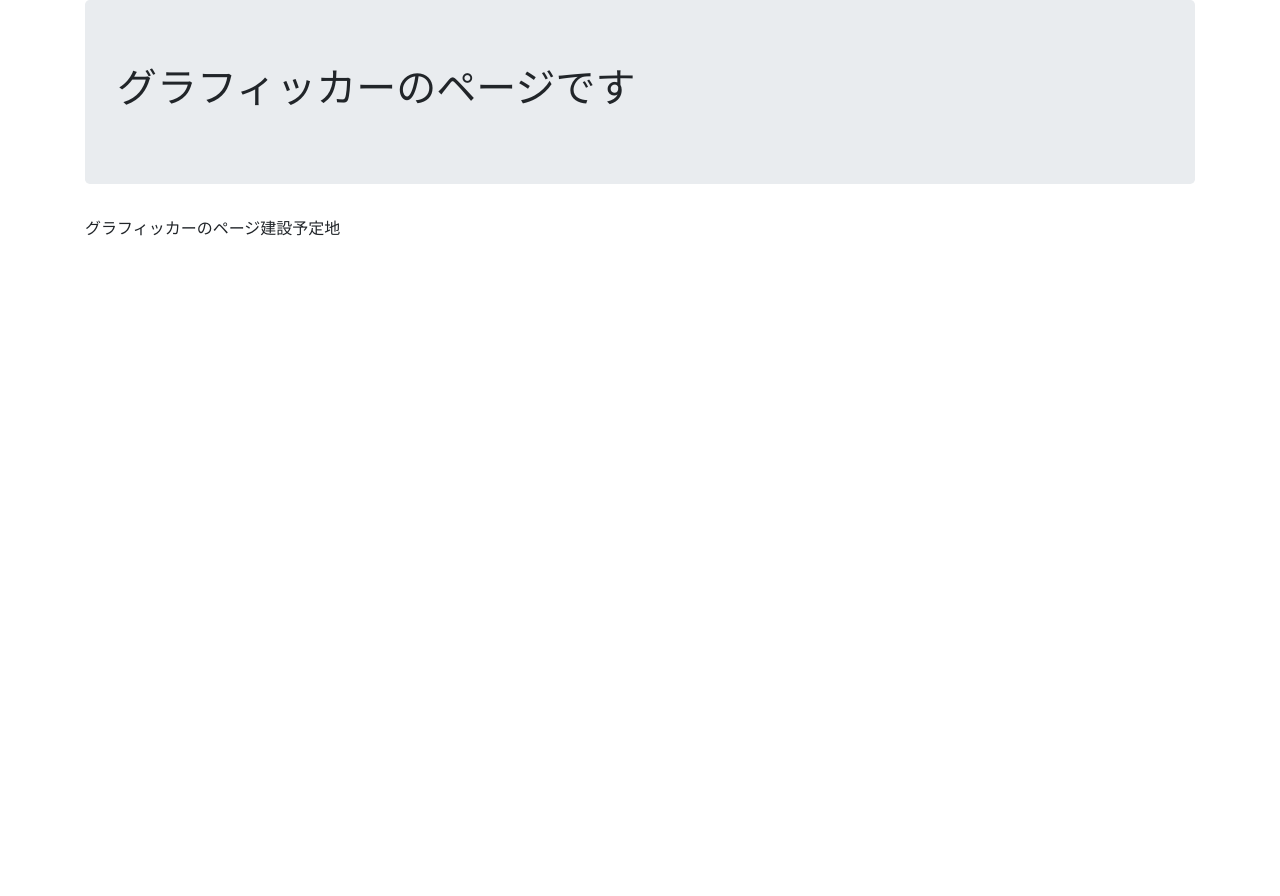
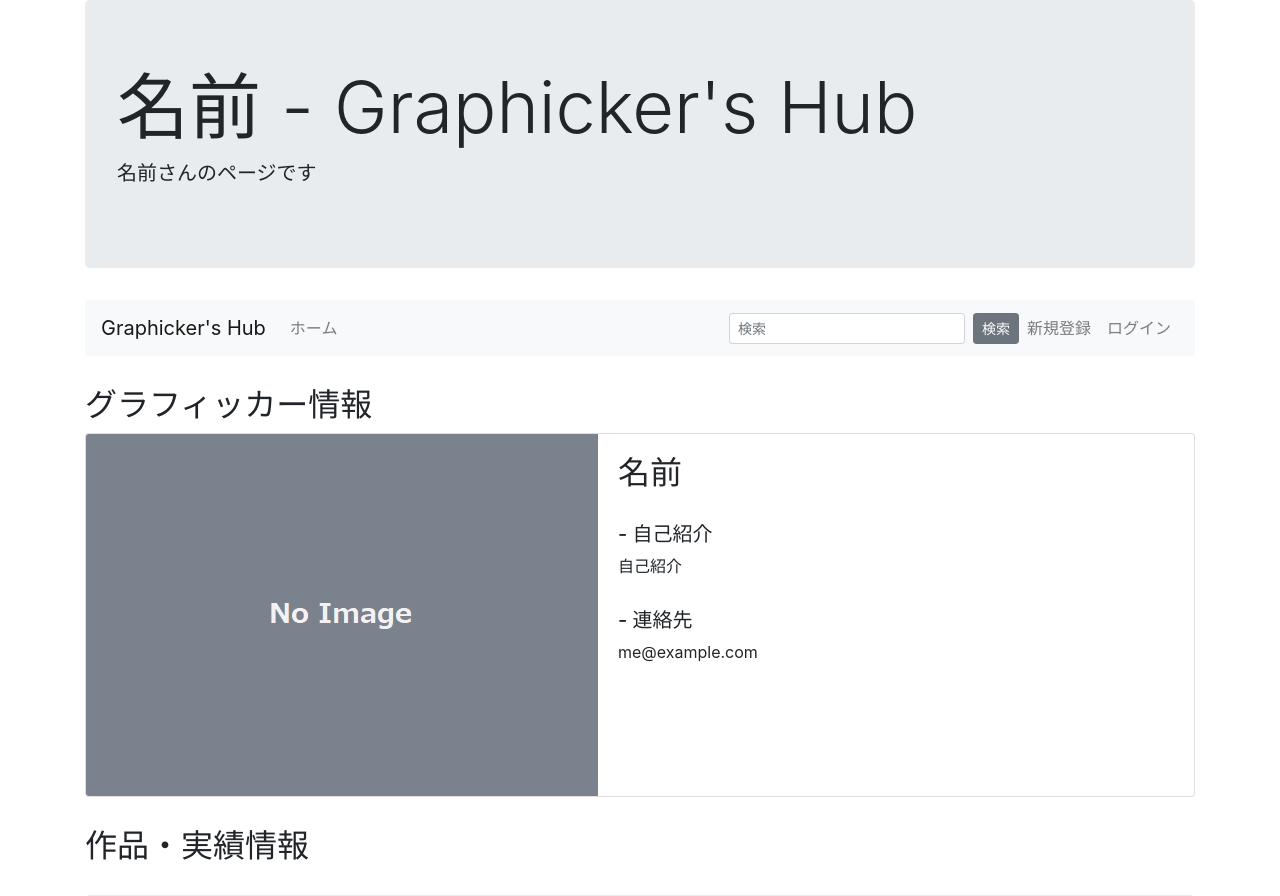
Before and after one commit to codeforyouth/graphickers-hub-client, a Nuxt app: page /graphicker/1 in a window 1280 px wide. Shown: the top 896 px of the page. Before the commit the page ends 800 px from the top, so only its background shows below. Built offline with nearby package versions, Linux system fonts and the light colour scheme; no server answers.

Commit message:
途中まで

```diff
--- a/components/pages/navbar.vue
+++ b/components/pages/navbar.vue
@@ -29,7 +29,7 @@
               }}</em>
             </template>
             <b-dropdown-item :to="mypage">グラフィッカー情報</b-dropdown-item>
-            <b-dropdown-item href="#">実績情報</b-dropdown-item>
+            <b-dropdown-item :to="myworks">作品・実績情報</b-dropdown-item>
             <b-dropdown-item @click="logout">ログアウト</b-dropdown-item>
           </b-nav-item-dropdown>
           <b-navbar-nav v-else right>
@@ -65,7 +65,8 @@ export default Vue.extend({
     return {
       isOpenLoginModal: false,
       visible: false,
-      mypage: 'mypage'
+      mypage: '/mypage',
+      myworks: '/myworks'
     }
   },
   computed: {
--- a/pages/graphicker/_id/index.vue
+++ b/pages/graphicker/_id/index.vue
@@ -1,11 +1,72 @@
 <template>
-  <div class="container">
-    <header class="jumbotron">
-      <h1>グラフィッカーのページです</h1>
-    </header>
+  <b-container>
+    <b-jumbotron :header="title" :lead="leadMessage" />
+    <navbar />
     <main>
-      <p>グラフィッカーのページ建設予定地</p>
+      <section>
+        <h2>グラフィッカー情報</h2>
+        <b-card img-src="/noimage.png" img-left>
+          <b-card-text>
+            <h2 class="name">{{ graphicker.name }}</h2>
+            <section class="self-introduction">
+              <h5>- 自己紹介</h5>
+              <p>{{ graphicker.introduction }}</p>
+            </section>
+            <section class="contact">
+              <h5>- 連絡先</h5>
+              <p>{{ graphicker.email }}</p>
+            </section>
+          </b-card-text>
+        </b-card>
+      </section>
+      <section>
+        <h2>作品・実績情報</h2>
+      </section>
     </main>
-    <footer></footer>
-  </div>
+    <pageFooter />
+  </b-container>
 </template>
+
+<style>
+.name {
+  margin-bottom: 20px;
+}
+section {
+  margin: 30px 0 0 0;
+}
+</style>
+
+<script>
+import Vue from 'vue'
+import { mapActions, mapState } from 'vuex'
+import navbar from '~/components/pages/navbar.vue'
+import pageFooter from '~/components/pages/pageFooter.vue'
+
+export default Vue.extend({
+  components: {
+    navbar,
+    pageFooter
+  },
+  computed: {
+    title() {
+      return this.graphicker.name + " - Graphicker's Hub"
+    },
+    leadMessage() {
+      return this.graphicker.name + 'さんのページです'
+    },
+    ...mapState('graphickers', {
+      graphicker: 'graphicker',
+      ErrorMessage: 'ErrorMessage',
+      isError: 'isError'
+    })
+  },
+  mounted() {
+    this.getOne({ id: this.$route.params.id })
+  },
+  methods: {
+    ...mapActions('graphickers', {
+      getOne: 'fetchGraphicker'
+    })
+  }
+})
+</script>
--- /dev/null
+++ b/pages/myworks.vue
@@ -0,0 +1,66 @@
+<template>
+  <b-container>
+    <b-jumbotron
+      header="MyWorks - Graphicker's Hub"
+      lead="作品・実績情報ページです"
+    />
+    <navbar />
+    <main>
+      <b-button block variant="primary" @click="showAddPerfomanceModal"
+        >作品・実績追加</b-button
+      ><b-modal
+        id="bv-modal-add-performance"
+        title="作品・実績追加"
+        hide-footer
+      >
+        <b-form-group
+          label="Title"
+          label-for="title-input"
+          invalid-feedback="Title is required"
+        >
+          <b-form-input
+            id="title-input"
+            v-model="newPerformance.title"
+            type="text"
+            required
+          ></b-form-input>
+        </b-form-group>
+
+        <b-form-group label="Show" label-for="show-input">
+          <b-form-textarea
+            id="show-input"
+            v-model="newPerformance.show"
+            rows="3"
+            type="text"
+          ></b-form-textarea>
+        </b-form-group>
+      </b-modal>
+    </main>
+    <pageFooter />
+  </b-container>
+</template>
+
+<script>
+import Vue from 'vue'
+import navbar from '~/components/pages/navbar.vue'
+import pageFooter from '~/components/pages/pageFooter.vue'
+
+export default Vue.extend({
+  components: {
+    navbar,
+    pageFooter
+  },
+  data() {
+    return {
+      newPerformance: {
+        title: ''
+      }
+    }
+  },
+  methods: {
+    showAddPerfomanceModal() {
+      this.$bvModal.show('bv-modal-add-performance')
+    }
+  }
+})
+</script>
--- a/store/graphickers.js
+++ b/store/graphickers.js
@@ -1,4 +1,11 @@
 export const state = () => ({
+  graphicker: {
+    id: 0,
+    name: '名前',
+    email: 'me@example.com',
+    introduction: '自己紹介',
+    token: 'api-token'
+  },
   graphickers: [],
   FetchErrorMessage: null,
   isFetchError: false,
@@ -9,6 +16,10 @@ export const mutations = {
   setAll(state, graphickers) {
     state.isError = false
     state.graphickers = graphickers
+  },
+  setOne(state, graphicker) {
+    state.isError = false
+    state.graphicker = graphicker
   },
   setFetchError(state, ErrorMessage) {
     state.isFetchError = true
@@ -40,5 +51,23 @@ export const actions = {
         }
       })
     commit('endLoading')
+  },
+  async fetchGraphicker({ commit }, { id }) {
+    commit('startLoading')
+    await this.$axios
+      .$get('/api/graphickers/' + id)
+      .then((res) => {
+        commit('setOne', res)
+      })
+      .catch((err) => {
+        if (err.response) {
+          commit('setFetchError', err.response.data)
+        } else if (err.request) {
+          commit('setFetchError', err.request)
+        } else {
+          commit('setFetchError', err.message)
+        }
+      })
+    commit('endLoading')
   }
 }
```
